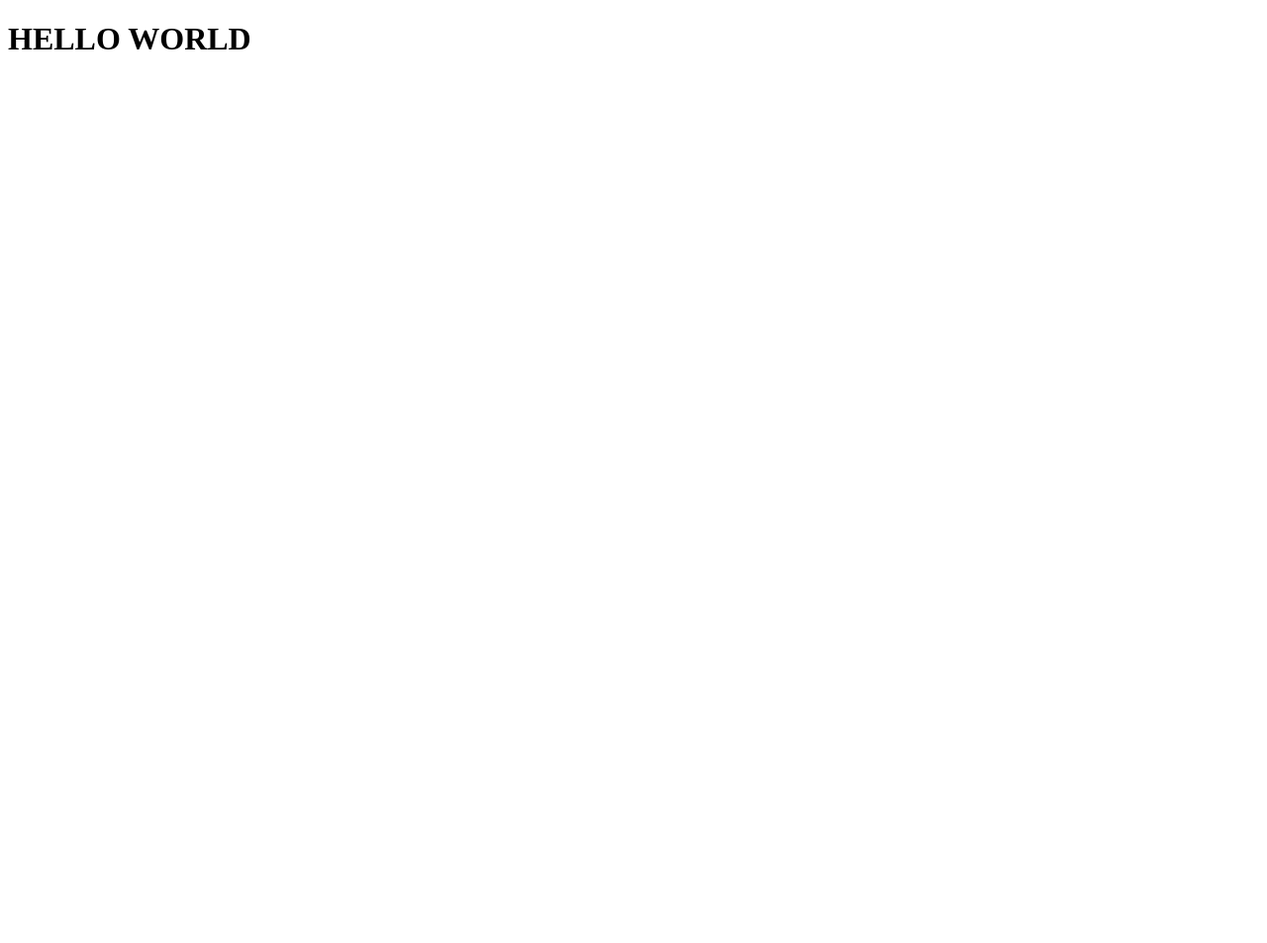
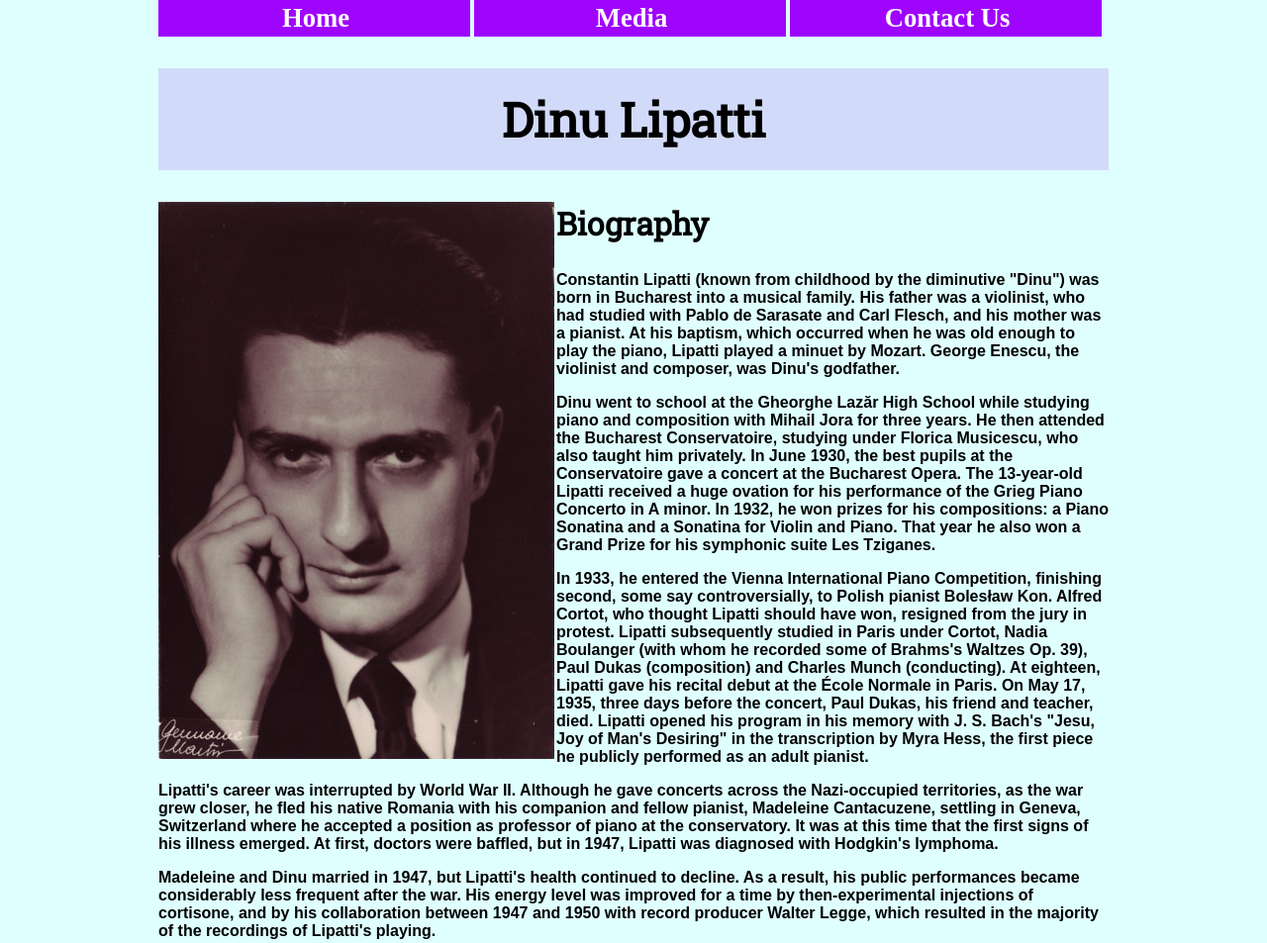
Before and after one commit to partridge5/partridge5, a plain HTML site: page index.html in a window 1280 px wide. Shown: the top 953 px of the page at 99% size. Before the commit the page ends 800 px from the top, so only its background shows below. Drawn offline with Linux system fonts and the light colour scheme; a web font is replaced by a local one.

Commit message:
first commit

```diff
--- a/index.html
+++ b/index.html
@@ -1,9 +1,45 @@
 <!DOCTYPE html>
 <html>
     <head>
-        <title> </title>
+        <meta http-equiv="Content-Type" content="text/html; charset=UTF-8">
+        <link rel="stylesheet" href="stylesheet1.css" type="text/css" />
+        <link href="https://fonts.googleapis.com/css?family=Aref+Ruqaa|Bitter|Roboto+Slab" rel="stylesheet">
+        <title>Dinu Lipatti</title>
+
+        <!-- This is the Main Page.  -->
+
     </head>
     <body>
-    <h1>HELLO WORLD</h1>
-    </body>
+
+    <div class="nav">
+        <ul>
+            <li><a href="index.html">Home</a></li>
+            <li><a href="media.html">Media</a></li>
+              <li><a href="contact.html">Contact Us</a></li>
+        </ul>
+    </div>
+
+    <!-- Text (reworked for syntax and flox) and photo are from Wikipedia. -->
+
+    <h1 id="dinu">Dinu Lipatti</h1>
+    <img src="images\Dinu_Lipatti.jpg"></img>
+
+<div class="bio">
+
+    <h2 id="title">Biography</h2>
+<p>Constantin Lipatti (known from childhood by the diminutive "Dinu") was born in Bucharest into a musical family.  His father was a violinist, who had studied with Pablo de Sarasate and Carl Flesch, and his mother was a pianist. At his baptism, which occurred when he was old enough to play the piano, Lipatti played a minuet by Mozart.  George Enescu, the violinist and composer, was Dinu's godfather.</p>
+
+<p>Dinu went to school at the Gheorghe Lazăr High School while studying piano and composition with Mihail Jora for three years. He then attended the Bucharest Conservatoire, studying under Florica Musicescu, who also taught him privately. In June 1930, the best pupils at the Conservatoire gave a concert at the Bucharest Opera.  The 13-year-old Lipatti received a huge ovation for his performance of the Grieg Piano Concerto in A minor. In 1932, he won prizes for his compositions: a Piano Sonatina and a Sonatina for Violin and Piano. That year he also won a Grand Prize for his symphonic suite Les Tziganes.
+</p>
+
+<p>In 1933, he entered the Vienna International Piano Competition, finishing second, some say controversially, to Polish pianist Bolesław Kon. Alfred Cortot, who thought Lipatti should have won, resigned from the jury in protest. Lipatti subsequently studied in Paris under Cortot, Nadia Boulanger (with whom he recorded some of Brahms's Waltzes Op. 39), Paul Dukas (composition) and Charles Munch (conducting). At eighteen, Lipatti gave his recital debut at the École Normale in Paris. On May 17, 1935, three days before the concert, Paul Dukas, his friend and teacher, died. Lipatti opened his program in his memory with J. S. Bach's "Jesu, Joy of Man's Desiring" in the transcription by Myra Hess, the first piece he publicly performed as an adult pianist.
+</p>
+<p>Lipatti's career was interrupted by World War II. Although he gave concerts across the Nazi-occupied territories, as the war grew closer, he fled his native Romania with his companion and fellow pianist, Madeleine Cantacuzene, settling in Geneva, Switzerland where he accepted a position as professor of piano at the conservatory. It was at this time that the first signs of his illness emerged. At first, doctors were baffled, but in 1947, Lipatti was diagnosed with Hodgkin's lymphoma.
+</p>
+<p>Madeleine and Dinu married in 1947, but Lipatti's health continued to decline. As a result, his public performances became considerably less frequent after the war. His energy level was improved for a time by then-experimental injections of cortisone, and by his collaboration between 1947 and 1950 with record producer Walter Legge, which resulted in the majority of the recordings of Lipatti's playing.
+</p>
+<p>On September 16, 1950, Lipatti gave his final recital, which thankfully was recorded, at the Besançon Festival in France. Despite severe illness and a high fever, he gave superb performances of Bach's Partita No. 1 in B-flat major, Mozart's A minor Sonata, K. 310, Schubert's G-flat major and E-flat major Impromptus, Op. 90, and thirteen of the fourteen Chopin Waltzes, which he played in his own integral order. Coming to the last waltz, the Waltz No. 2 in A-flat major, Lipatti found that he was too exhausted to play.  Instead, Lipatti offered Bach's "Jesu, Joy of Man's Desiring," the piece with which he had begun his professional career only fifteen years earlier. Less than three months later, Lipatti died in Geneva, from a burst abscess in one of his lungs. Lipatti was only 33 years old.  He is buried at the cemetery of Chêne-Bourg next to his wife Madeleine (1915-1982), a noted piano teacher.
+</p>
+</div>
+
 </html>
--- /dev/null
+++ b/stylesheet1.css
@@ -0,0 +1,99 @@
+.nav a {
+    text-decoration: none;
+}
+
+section a {
+    text-decoration: none;
+    font-weight: bold;
+}
+.nav li {
+    display: inline-block;
+    width: 315px;
+    text-align: center;
+
+}
+.nav ul {
+    list-style: none;
+    margin: auto;
+    padding: 0px;
+}
+
+/* VISITED */
+
+.nav li a:link, nav li a:visited {
+    font-size: 20pt;
+    font-weight: bold;
+    display: block;
+    padding: 3px 0px 3px 3px;
+    background-color: #9F04FD;
+    color: #ffffff;
+    text-align: center;
+}
+
+/* HOVER */
+
+.nav li a:hover, nav li a:active {
+    font-size: 20pt;
+    font-weight: bold;
+    display: block;
+    padding: 3px 0px 3px 0px;
+    background-color: #8AFF33;
+    color: #000000;
+}
+
+body {
+    width: 960px;
+    background-color: #DFFFFE;
+    margin:auto;
+}
+
+img {
+    float: left;
+    padding-right: 2px;
+}
+bio {
+    float: right;
+    margin-left: 10px;
+}
+
+/* Video uses google fonts. */
+
+.video {
+    margin: auto;
+    text-align: center;
+    font-family: 'Bitter', serif;
+}
+
+/*Google uses google fonts. */
+
+#google {
+    font-family: 'Aref Ruqaa', serif;
+}
+
+/* ID info uses google fonts.  */
+
+#info {
+    font-family: 'Aref Ruqaa', serif;
+    font-size: larger;
+    color: purple;
+    font-weight: bold;
+}
+
+#title {
+    font-family: 'Roboto Slab', serif;
+    font-size: 2em;
+}
+
+#dinu {
+    font-family: 'Roboto Slab', serif;
+    font-size: 3em;
+    font-weight: bold;
+    background-color:#D2DAFA;
+    text-align: center;
+    padding: 20px;
+}
+
+p {
+    font-family: Arial;
+    font-weight: bold;
+}
```
Also changed, not shown: contact.html (added, +38 -0 lines), media.html (added, +38 -0 lines), images/Dinu_Lipatti.jpg (added), notes.txt (added).
